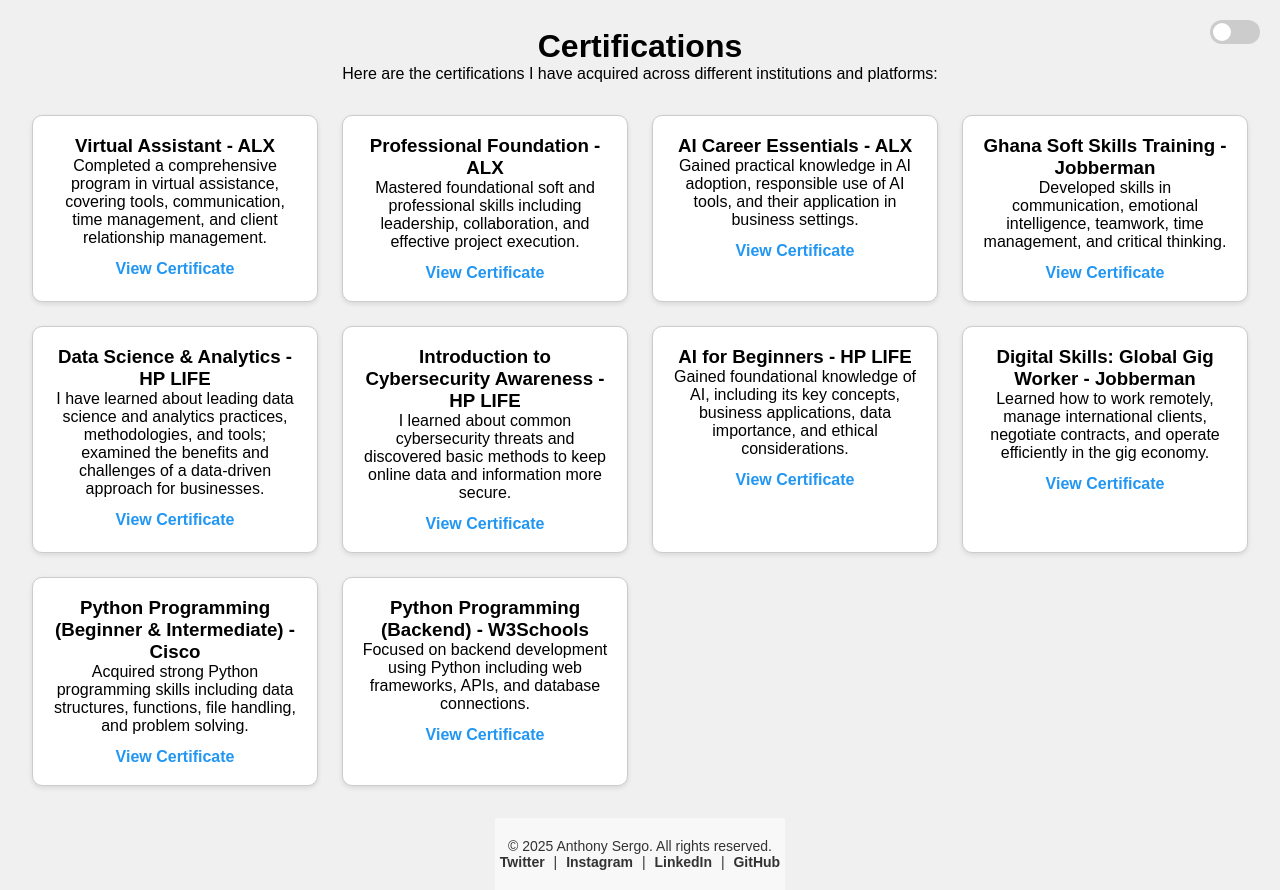
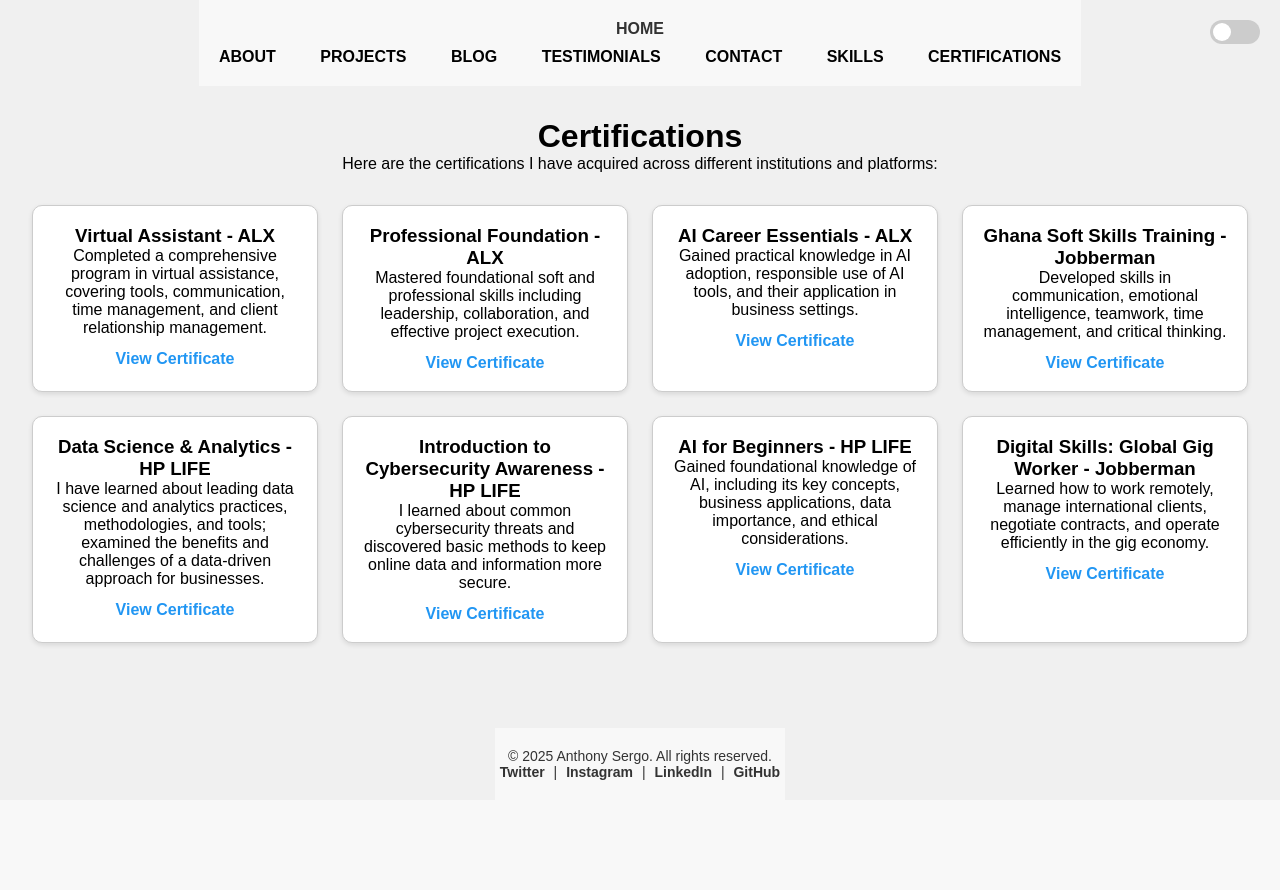
Before and after one commit to Tony-Magabush28/My-Flask-Portfolio, a Flask app: page /certifications in a window 1280 px wide. After the commit the page ends 780 px from the top, so only its background shows below. Run offline with Flask 3, Linux system fonts and the light colour scheme.

Commit message:
templates

```diff
--- a/templates/certifications.html
+++ b/templates/certifications.html
@@ -52,18 +52,6 @@
             <p>Learned how to work remotely, manage international clients, negotiate contracts, and operate efficiently in the gig economy.</p>
             <a href="{{ url_for('static', filename='certificates/gig_worker.jpg') }}" target="_blank">View Certificate</a>
         </div>
-
-        <div class="cert-card">
-            <h3>Python Programming (Beginner & Intermediate) - Cisco</h3>
-            <p>Acquired strong Python programming skills including data structures, functions, file handling, and problem solving.</p>
-            <a href="{{ url_for('static', filename='certificates/python_cisco.pdf') }}" target="_blank">View Certificate</a>
-        </div>
-
-        <div class="cert-card">
-            <h3>Python Programming (Backend) - W3Schools</h3>
-            <p>Focused on backend development using Python including web frameworks, APIs, and database connections.</p>
-            <a href="{{ url_for('static', filename='certificates/python_w3.pdf') }}" target="_blank">View Certificate</a>
-        </div>
     </div>
 </div>
 
```
